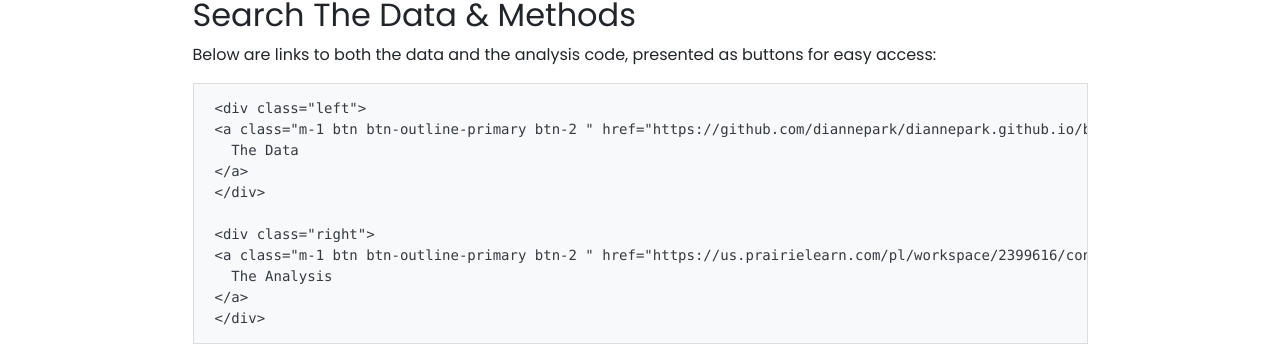
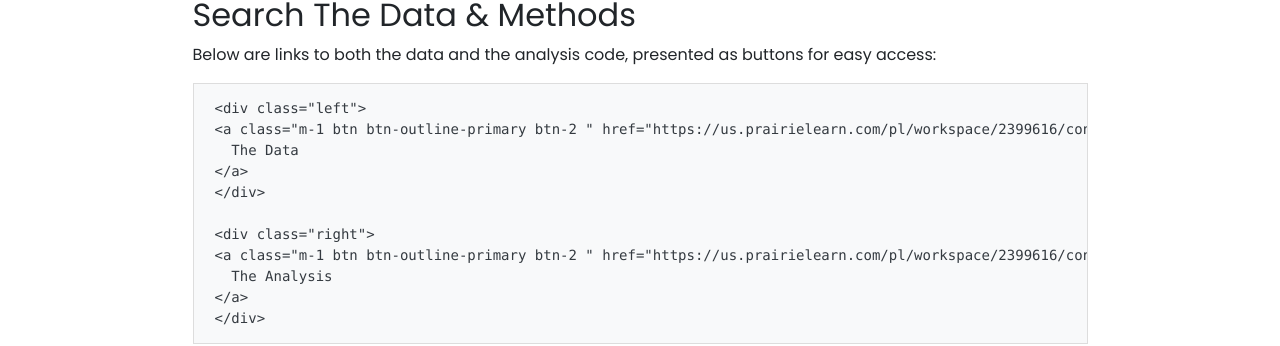
Before and after one commit to diannepark/diannepark.github.io, a Jekyll site: the page built from _projects/hw6.md, in a window 1280 px wide. Shown: the part 358-704 px from the top of the page. Built offline with Jekyll 4.4.1, drawn with Linux system fonts in a browser that asks for light colours; nearby versions of some CDN libraries.

Commit message:
Update hw6.md

````diff
--- a/_projects/hw6.md
+++ b/_projects/hw6.md
@@ -20,7 +20,7 @@ Below are links to both the data and the analysis code, presented as buttons for
 
 ```
 <div class="left">
-{% include elements/button.html link="https://github.com/diannepark/diannepark.github.io/blob/main/_data/ufo-scrubbed-geocoded-time-standardized-00.csv" text="The Data" %}
+{% include elements/button.html link="https://us.prairielearn.com/pl/workspace/2399616/container/lab/tree/ufo-scrubbed-geocoded-time-standardized-00.csv" text="The Data" %}
 </div>
 
 <div class="right">
@@ -31,7 +31,7 @@ Below are links to both the data and the analysis code, presented as buttons for
 <!-- these are written in a combo of html and liquid -->
 
 <div class="left">
-{% include elements/button.html link="https://github.com/diannepark/diannepark.github.io/blob/main/_data/ufo-scrubbed-geocoded-time-standardized-00.csv" text="The Data" %}
+{% include elements/button.html link="https://us.prairielearn.com/pl/workspace/2399616/container/lab/tree/ufo-scrubbed-geocoded-time-standardized-00.csv" text="The Data" %}
 </div>
 
 <div class="right">
````
